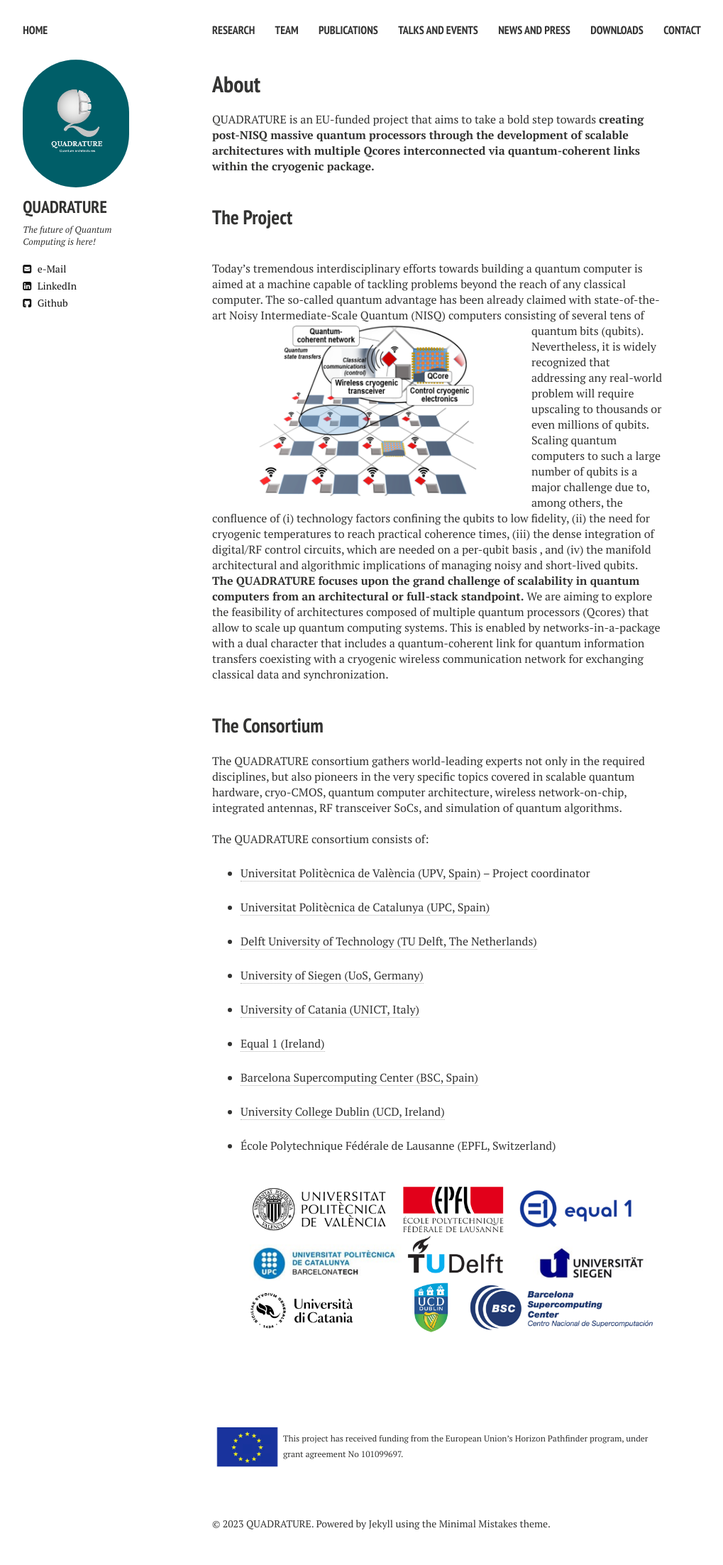
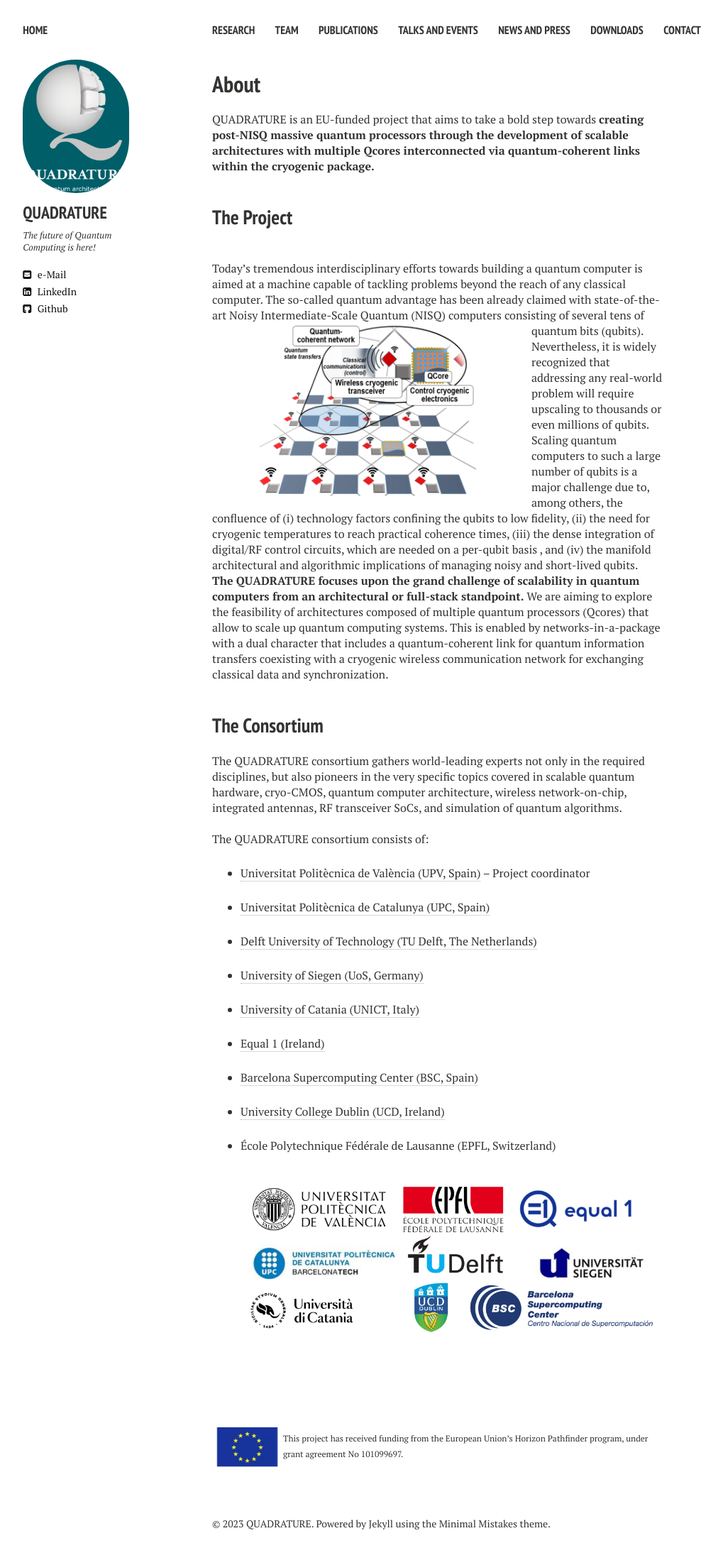
Before and after one commit to biddu/biddu.github.io, a Jekyll site: the page built from index.md, in a window 1280 px wide. Shown: the whole page at 71% size, without its empty margins (21-1040 px from the left). Built offline with Jekyll 4.4.1, drawn with Linux system fonts in a browser that asks for light colours; nearby versions of some CDN libraries; comment, search, counter and statistics services are not loaded.

Commit message:
Update _config.yml

```diff
--- a/_config.yml
+++ b/_config.yml
@@ -15,7 +15,7 @@ url:              https://biddu.github.io/
 # Owner/author information
 owner:
   name:           QUADRATURE
-  avatar:         Q_logo_98.png
+  avatar:         Qlogo_color.png
   bio:            The future of Quantum Computing is here!
   email:          info_quadrature@upv.es
   #slack:          quadrature-project.slack.com
```
